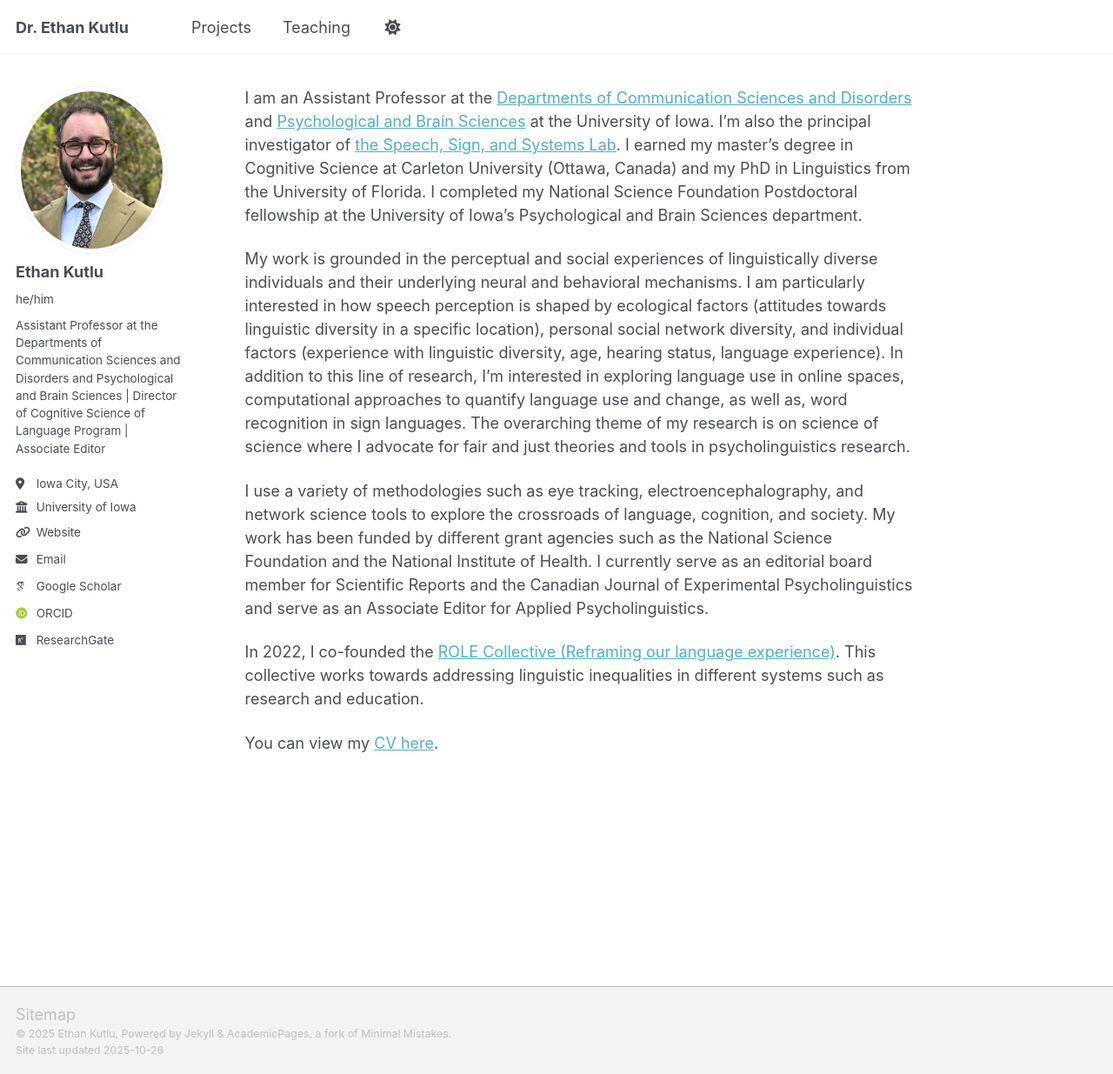
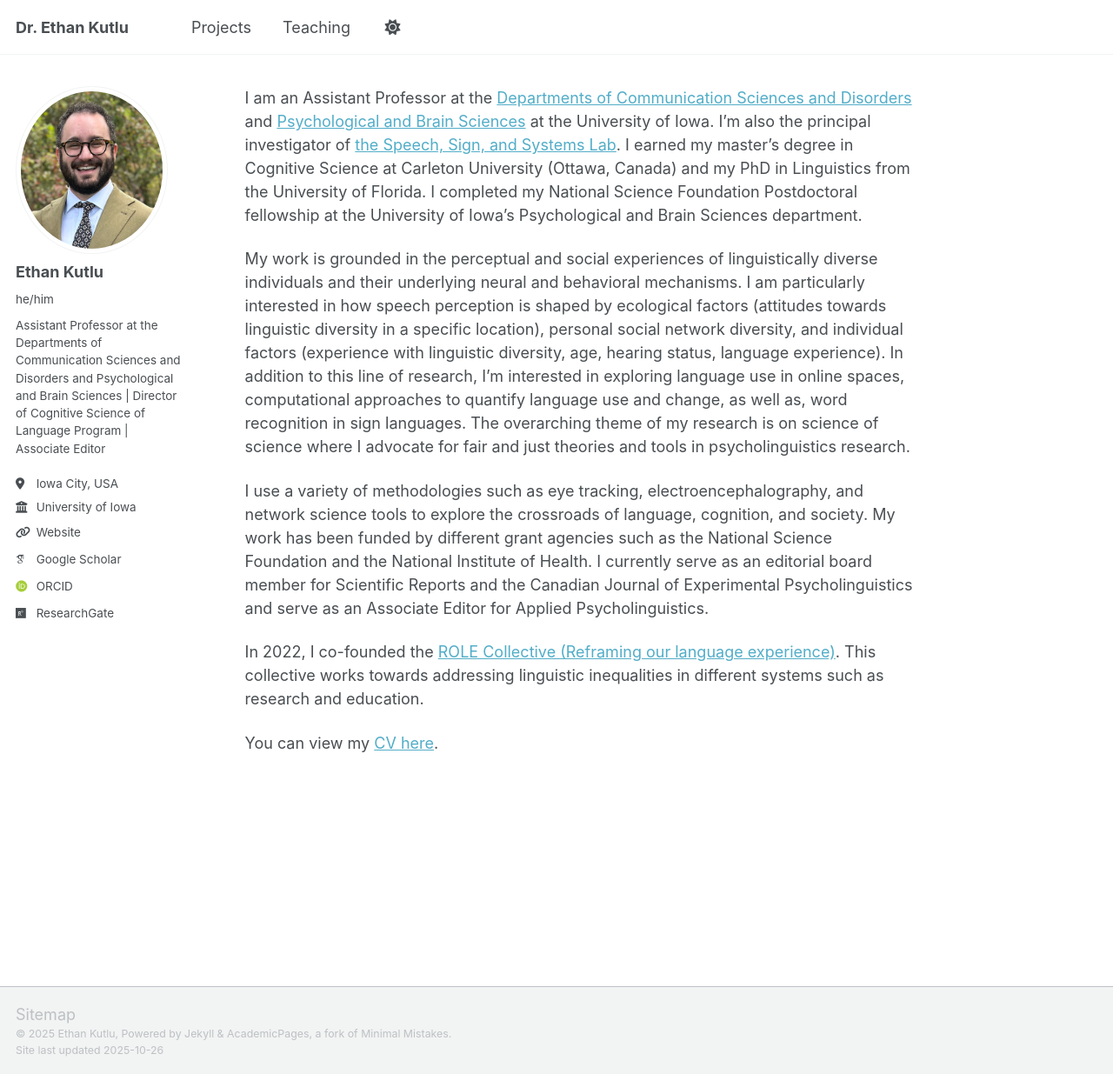
Before and after one commit to ethankutlu/ethankutlu.github.io, a Jekyll site: the page built from _pages/about.md, in a window 1280 px wide and 1235 px high. Shown: the whole window at 87% size. Built offline with Jekyll 4.4.1, drawn with Linux system fonts in a browser that asks for light colours; some web fonts are replaced; a script that is not in the unit is left out.

Commit message:
Update _config.yml
changes

```diff
--- a/_config.yml
+++ b/_config.yml
@@ -13,7 +13,7 @@ title                    : "Dr. Ethan Kutlu"
 title_separator          : "-"
 name                     : &name "Ethan Kutlu"
 description              : &description "Assistant Professor"   # Update this with a general description of your site, this is the default if not overridden by a page
-url                      : https://ethankutlu.github.io # The base hostname & protocol for your site e.g. "https://[your GitHub username].github.io",
+url                      : https://ethankutlu.com # The base hostname & protocol for your site e.g. "https://[your GitHub username].github.io",
                                                            # or if you already have some other page hosted on Github then use "https://[your GitHub username].github.io/[Your Repo Name]"
 baseurl                  : "" # the subpath of your site, e.g. "/blog"
 repository               : "academicpages/academicpages.github.io"
@@ -30,7 +30,7 @@ author:
   location         : "Iowa City, USA"
   employer         : "University of Iowa"
   uri              : "https://s-cube.lab.uiowa.edu/"
-  email            : "mailto:ethankutlu@gmail.com"
+
 
   # Academic websites
   academia         : # URL
```
